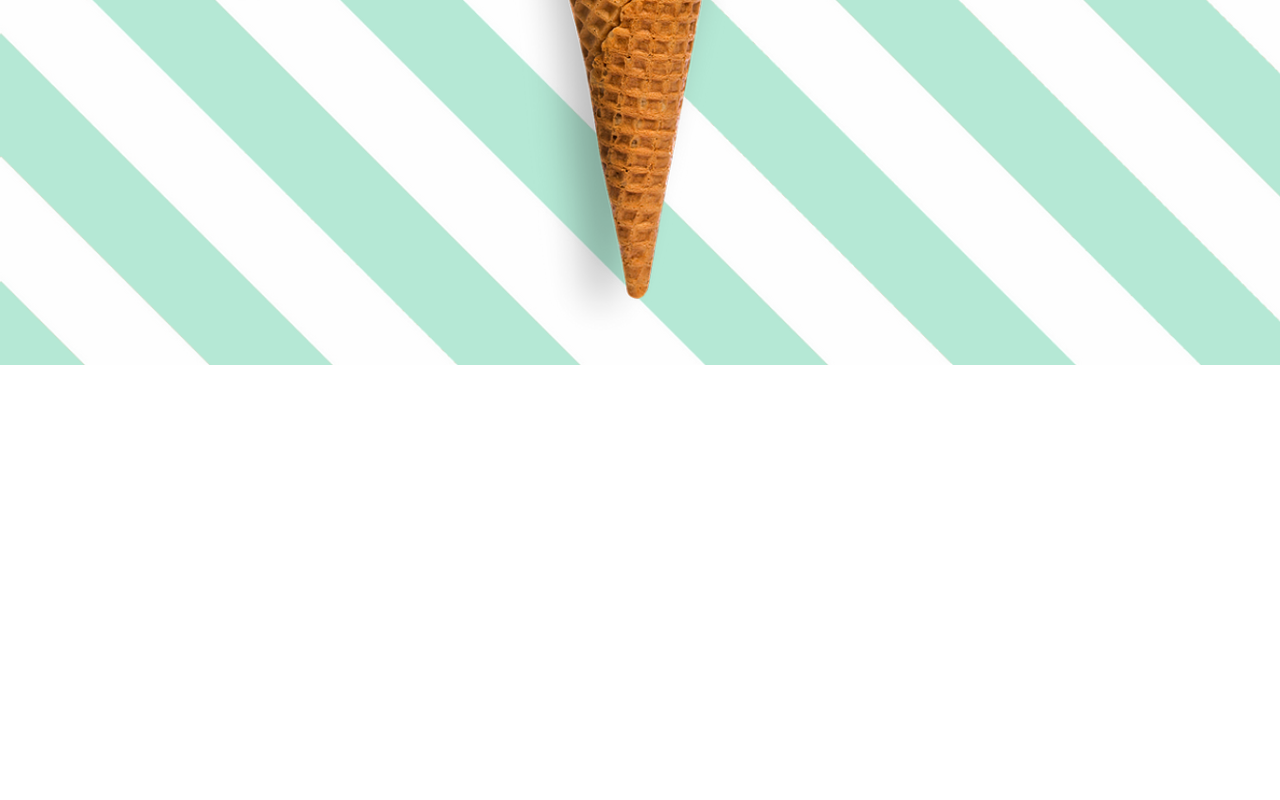
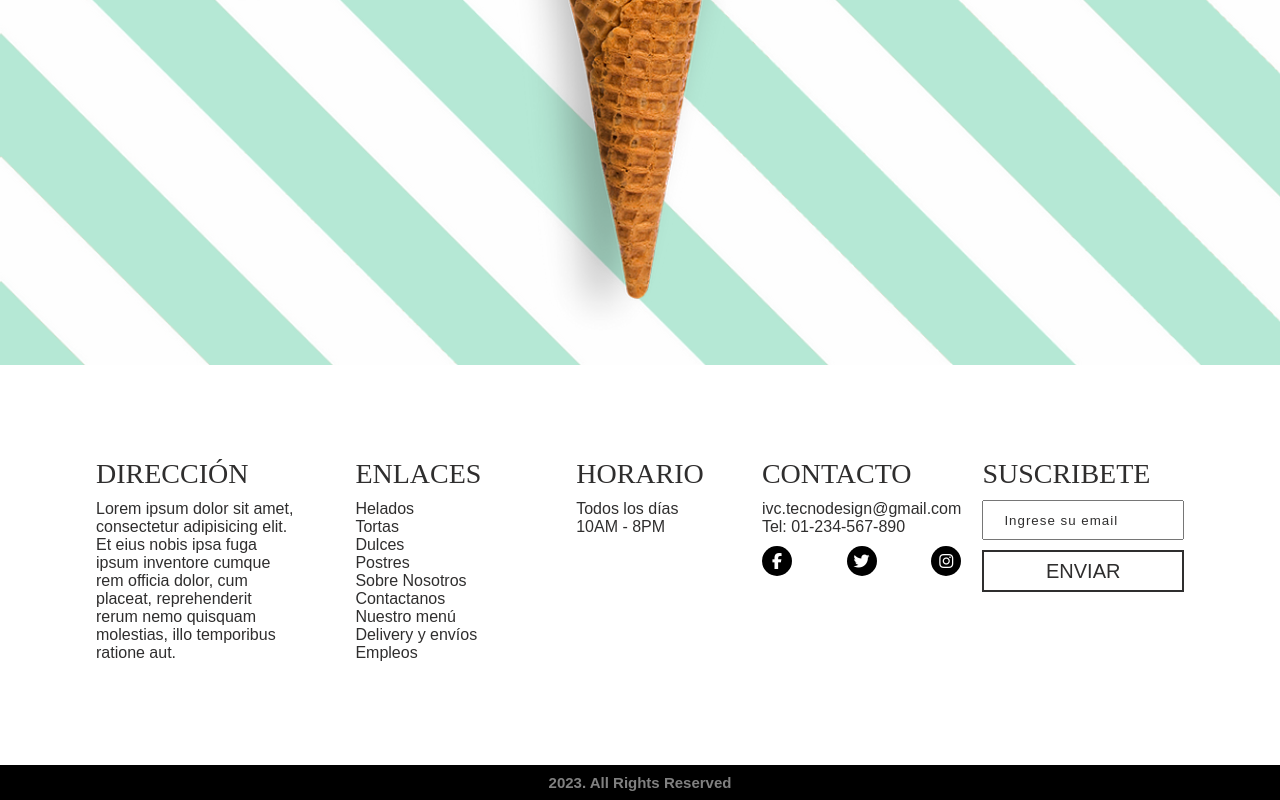
Before and after one commit to tecnodesing/proyecto-heladeria, a plain HTML site: page index.html in a window 1280 px wide. Shown: the part 5325-6125 px from the top of the page. Before the commit the page ends 5690 px from the top, so only its background shows below. Drawn offline with Linux system fonts and the light colour scheme; a web font is replaced by a local one.

Commit message:
se agrego footer

```diff
--- a/estilos.css
+++ b/estilos.css
@@ -48,16 +48,16 @@
 }
 
 body::-webkit-scrollbar-thumb{
-    background: var(--color-gris300);
+    background: #f7ca37;
     border-radius: 5px;
-    box-shadow: inset 0px 0px 5px var(--color-gris400);
+    box-shadow: inset 0px 0px 5px var(--color-rojo-neon);
 
 }
 
   /* Firefox */
 body{
     scrollbar-width: 40px;
-    scrollbar-color: var(--color-gris300) var(--color-gris400);
+    scrollbar-color: #f7ca37 var(--color-gris400);
 }
 
 
@@ -69,6 +69,10 @@
     box-sizing: border-box;
     font-family: Arial, Helvetica, sans-serif;
     color: var(--color-gris600);
+}
+
+html{
+    scroll-behavior: smooth;
 }
 
 a{
@@ -381,3 +385,72 @@
     width: 100%;
     object-fit: cover;
 }
+
+/*********** footer *********/
+
+footer{
+    width: 100%;
+    height: 400px;
+}
+
+footer .grid{
+    grid-template-columns: repeat(5, 1fr);
+    gap: 20px;
+    justify-items: center;
+    align-content: center;
+}
+
+footer h2{
+    font-size: 28px;
+    font-weight: 400;
+    text-transform: uppercase;
+}
+
+footer p,
+footer ul,
+footer input{
+    margin: 10px 0;
+}
+
+footer ul{
+    list-style: none;
+}
+
+footer ul li a:hover{
+    text-decoration: underline;
+}
+
+footer input{
+    width: 100%;
+    height: 40px;
+    padding: 0 20px;
+}
+
+footer input::placeholder{
+    letter-spacing: 1px;
+    color: var(--color-gris600);
+}
+
+footer .btn{
+    width: 100%;
+}
+
+footer .sociales{
+    justify-content: space-between;
+}
+
+.copy{
+    width: 100%;
+    height: 35px;
+    background: var(--color-negro);
+    display: grid;
+    grid-template-columns: 100%;
+    justify-items: center;
+    align-items: center;
+}
+
+div.copy p{
+    color: rgba(255, 255, 255, 0.5);
+    font-size: 15px;
+    font-weight: 600;
+}
--- a/index.html
+++ b/index.html
@@ -16,10 +16,10 @@
         <div class="grid container-center">
 
             <div class="enlaces">
-                <a href="">Inicio</a>
-                <a href="">Sabores</a>
-                <a href="">Eventos</a>
-                <a href="">Nosotros</a>
+                <a href="#inicio">Inicio</a>
+                <a href="#sabores">Sabores</a>
+                <a href="#eventos">Eventos</a>
+                <a href="#nosotros">Nosotros</a>
             </div>
 
             <div class="sociales">
@@ -32,7 +32,7 @@
     </nav>
 
     <!-- Header -->
-    <header>
+    <header id="inicio">
         <div class="grid container-center">
             <div class="text-content full">
                 <h3>#Helados</h3>
@@ -44,7 +44,7 @@
     </header>
 
     <!-- sección sabores -->
-    <section class="sabores">
+    <section id="sabores" class="sabores">
         <div class="grid">
 
             <div class="span6 background">
@@ -93,7 +93,7 @@
 
     <!-- Seccion eventros -->
 
-    <section class="eventos">
+    <section id="eventos" class="eventos">
         <div class="text-content full">
             <h2>CATERING & MÁS</h2>
             <h1>eventos</h1>
@@ -127,5 +127,60 @@
         <img src="img/image8.webp" alt="">
     </section>
 
+    <!-- Footer -->
+    <footer>
+        <div class="grid container-center">
+
+            <div class="items">
+                <h2>Dirección</h2>
+                <p>Lorem ipsum dolor sit amet, consectetur adipisicing elit. Et eius nobis ipsa fuga ipsum inventore cumque rem officia dolor, cum placeat, reprehenderit rerum nemo quisquam molestias, illo temporibus ratione aut.</p>
+            </div>
+
+            <div class="items">
+                <h2>Enlaces</h2>
+                <ul>
+                    <li><a href="">Helados</a></li>
+                    <li><a href="">Tortas</a></li>
+                    <li><a href="">Dulces</a></li>
+                    <li><a href="">Postres</a></li>
+                    <li><a href="">Sobre Nosotros</a></li>
+                    <li><a href="">Contactanos</a></li>
+                    <li><a href="">Nuestro menú</a></li>
+                    <li><a href="">Delivery y envíos</a></li>
+                    <li><a href="">Empleos</a></li>
+                </ul>
+            </div>
+
+            <div class="items">
+                <h2>Horario</h2>
+                <p>Todos los días <br>10AM - 8PM</p>
+            </div>
+
+            <div class="items">
+                <div>
+                    <h2>Contacto</h2>
+                    <p>ivc.tecnodesign@gmail.com <br>Tel: 01-234-567-890 </p>
+                </div>
+
+                <div class="sociales">
+                    <a href="" class="fab fa-facebook-f"></a>
+                    <a href="" class="fab fa-twitter"></a>
+                    <a href="" class="fab fa-instagram"></a>
+                </div>
+            </div>
+
+            <div class="items subs">
+                <h2>Suscribete</h2>
+                <input type="text" placeholder="Ingrese su email">
+                <button class="btn dark">Enviar</button>
+            </div>
+
+        </div>
+    </footer>
+
+    <div class="copy">
+        <p>2023. All Rights Reserved</p>
+    </div>
+
 </body>
 </html>
```
